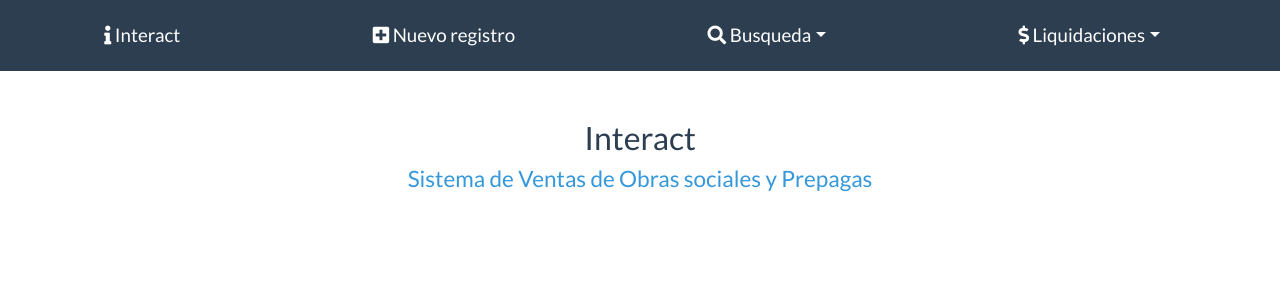
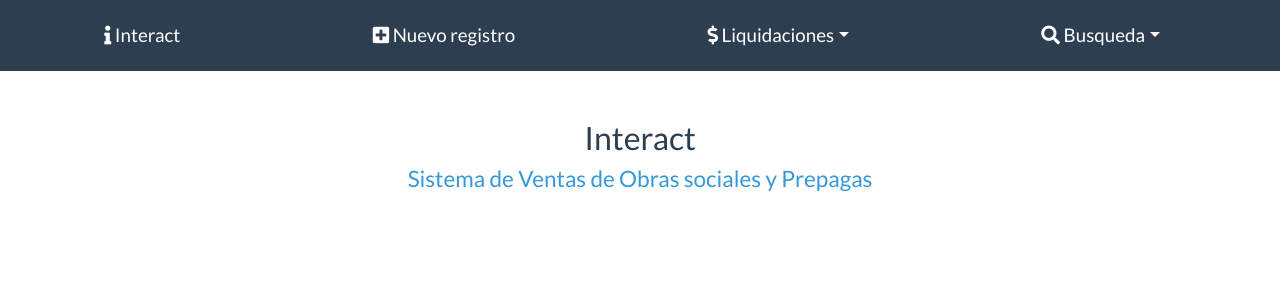
Before and after one commit to Ripper-No-Chart/MeyDay-Web, a PHP site: page /interact/index.php in a window 1280 px wide. Shown: the top 300 px of the page. Run offline with PHP 8.4, Linux system fonts and the light colour scheme; some libraries are stand-ins or nearby versions.

Commit message:
menu corregido

```diff
--- a/interact/includes/header.php
+++ b/interact/includes/header.php
@@ -7,23 +7,25 @@
         <li class="nav-item active">
           <a href="new_entry.php" class="navbar-brand"><i class="fas fa-plus-square"></i> Nuevo registro</a>
         </li>
-        <div class="btn-group">
-          <a class="navbar-brand dropdown-toggle" href="#" role="button" id="dropdownMenuLink" data-toggle="dropdown" aria-haspopup="true" aria-expanded="false">
-            <i class="fas fa-search"></i> Busqueda</a>
-          <div class="dropdown-menu">
-            <a class="dropdown-item lead" href="search.php"><i class="fas fa-search-plus"></i> Busqueda individual</a>
-            <a class="dropdown-item lead" href="listing.php"><i class="fas fa-file-invoice"></i> Busqueda general</a>
-          </div>
-        </div>
-        <div class="btn-group">
+        <div class="dropdown">
           <a class="navbar-brand dropdown-toggle" href="#" role="button" id="dropdownMenuLink" data-toggle="dropdown" aria-haspopup="true" aria-expanded="false">
             <i class="fas fa-dollar-sign"></i> Liquidaciones</a>
-          <div class="dropdown-menu" aria-labelledby="dropdownMenuLink">
+          </a>
+          <div class="dropdown-menu" aria-labelledby="dropdownMenuButton">
             <a class="dropdown-item lead" href="settlements.php"><i class="fas fa-hand-holding-usd"></i> Nueva liquidacion</a>
             <a class="dropdown-item lead" href="summary.php"><i class="far fa-chart-bar"></i> Resumen</a>
             <a class="dropdown-item lead" href="pendings.php"><i class="fas fa-receipt"></i> Proximas liquidaciones</a>
           </div>
         </div>
+        <div class="dropdown">
+          <a class="navbar-brand dropdown-toggle" href="#" role="button" id="dropdownMenuLink" data-toggle="dropdown" aria-haspopup="true" aria-expanded="false">
+            <i class="fas fa-search"></i> Busqueda</a>
+          </a>
+          <div class="dropdown-menu" aria-labelledby="dropdownMenuButton">
+            <a class="dropdown-item lead" href="search.php"><i class="fas fa-search-plus"></i> Busqueda individual</a>
+            <a class="dropdown-item lead" href="listing.php"><i class="fas fa-file-invoice"></i> Busqueda general</a>
+          </div>
+        </div>
       </ul>
     </nav>
   </header>
```
